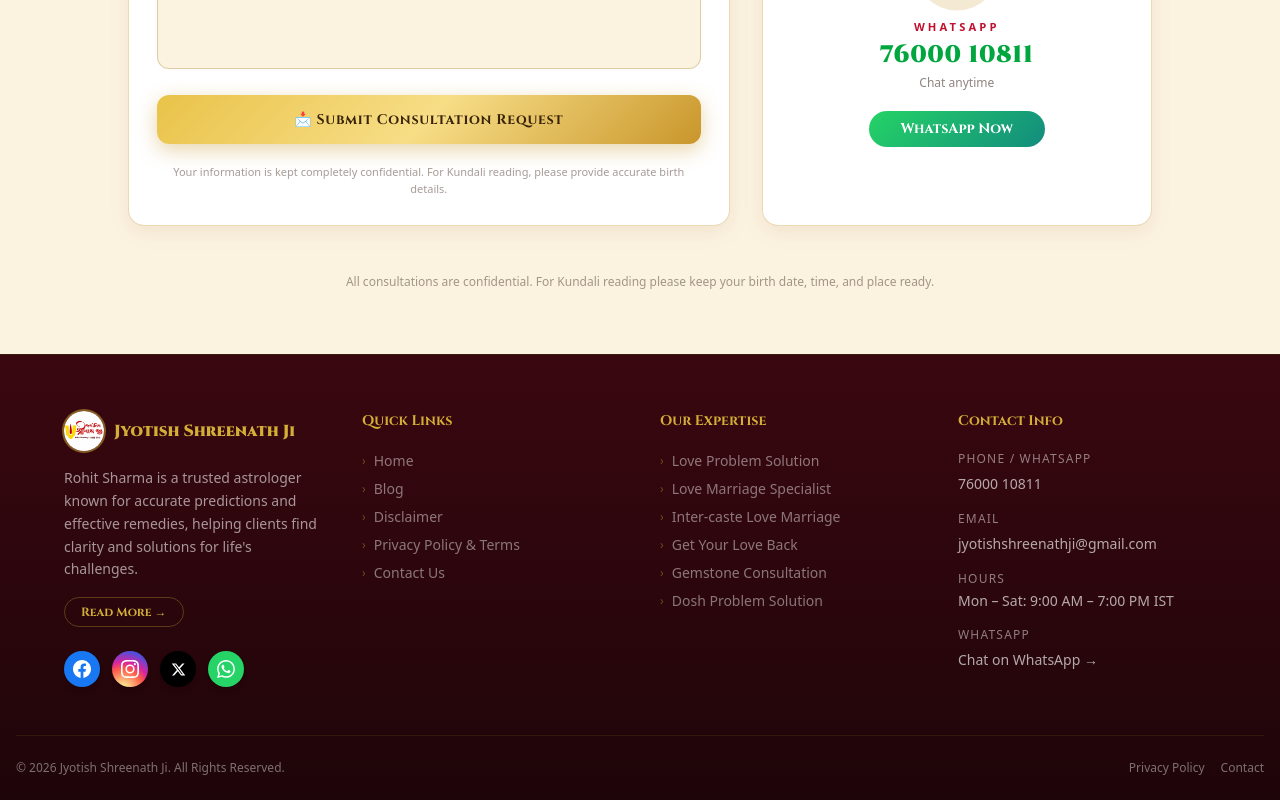
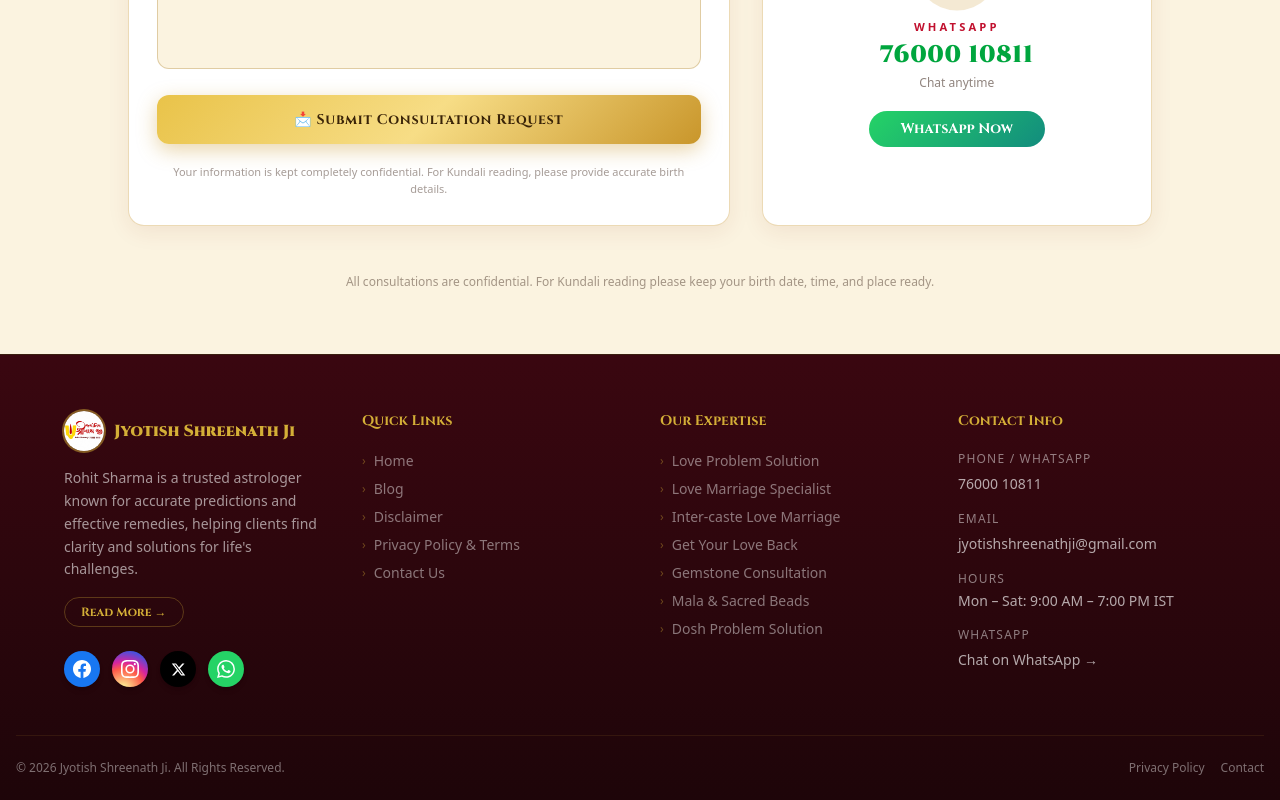
Before and after one commit to Sanchitjha/Astrologer, a Next.js app: page /contact in a window 1280 px wide. Shown: the part 1099-1899 px from the top of the page. Built offline with nearby package versions, Linux system fonts and the light colour scheme.

Commit message:
feat: create reusable Footer component with site navigation and contact details

```diff
--- a/components/Footer.js
+++ b/components/Footer.js
@@ -15,6 +15,7 @@ const expertise = [
   { label: 'Inter-caste Love Marriage', href: '/love-problems' },
   { label: 'Get Your Love Back', href: '/love-problems' },
   { label: 'Gemstone Consultation', href: '/gemstones' },
+  { label: 'Mala & Sacred Beads', href: '/mala' },
   { label: 'Dosh Problem Solution', href: '/services' },
 ];
 
```
